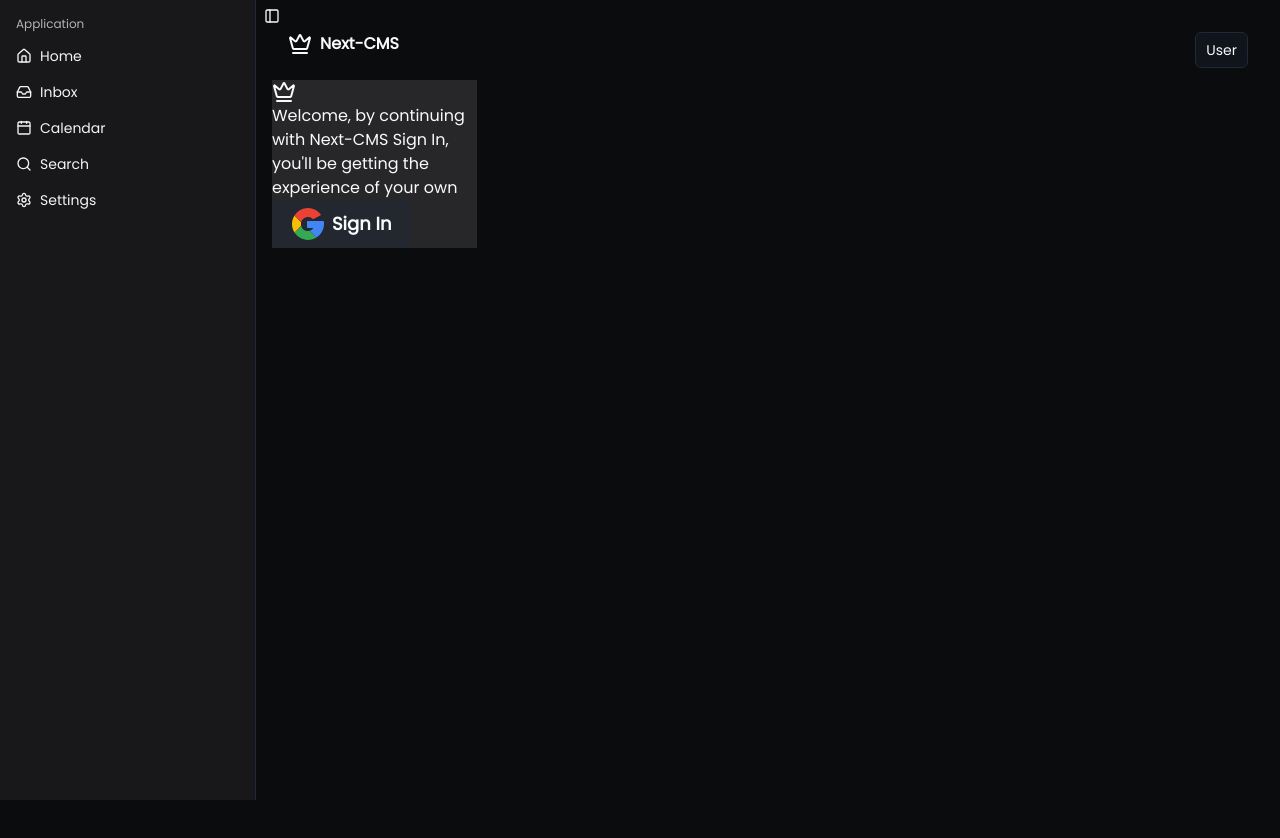
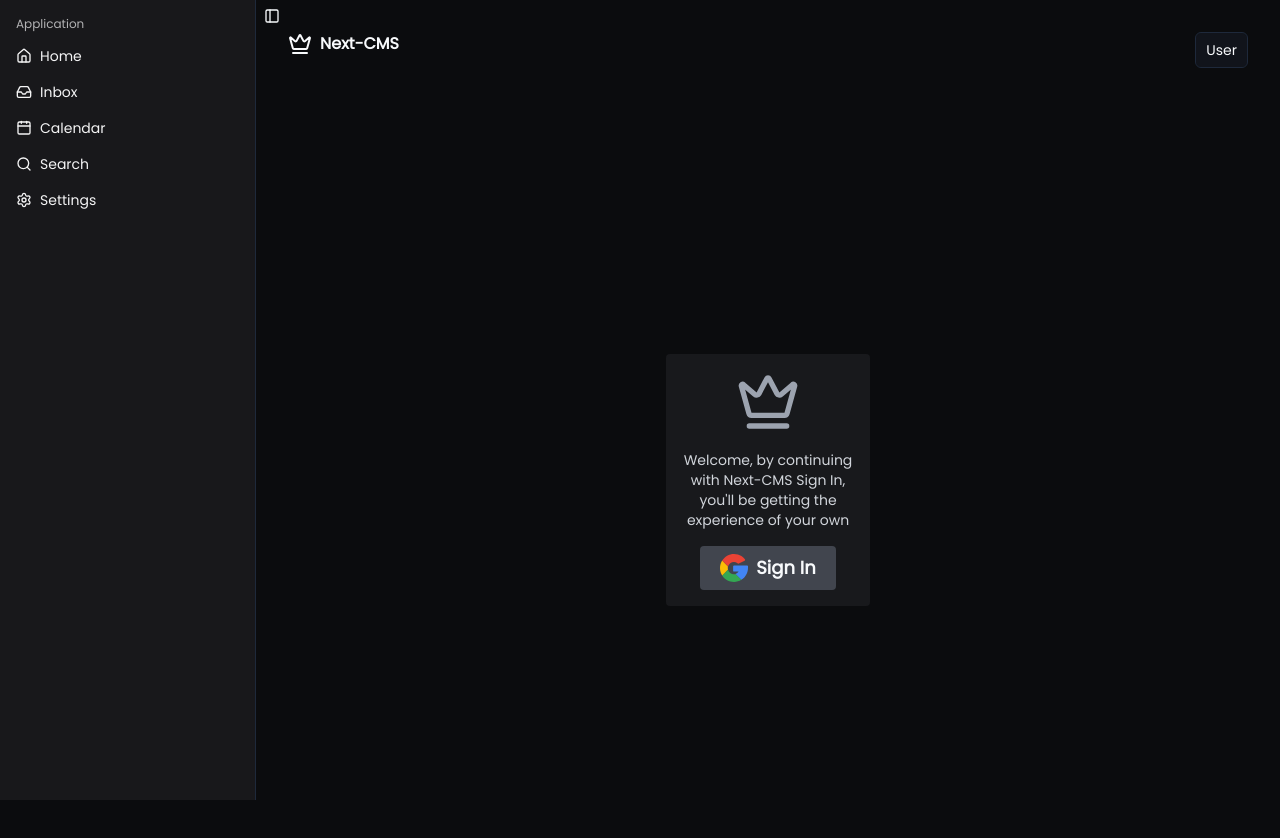
Before and after one commit to coderAshwathama/next-cms, a Next.js app: page /sign-in in a window 1280 px wide. Shown: the top 838 px of the page. Before the commit the page ends 800 px from the top, so only its background shows below. Built offline with nearby package versions, Linux system fonts and the light colour scheme.

Commit message:
added a sign In page

```diff
--- a/src/app/(auth)/sign-in/page.jsx
+++ b/src/app/(auth)/sign-in/page.jsx
@@ -1,17 +1,24 @@
+"use client";
 import { Icons } from "@/components/ui/icons";
 import { Crown } from "lucide-react";
 
 export default function SignIn() {
+  const onSignIn = () => {
+    console.log("trying to sign in");
+  };
   return (
-    <div className="w-full">
-      <div className="w-full md:w-1/5 mx-4 bg-zinc-800">
-        <Crown />
-        <p>
+    <div className="w-full flex h-screen justify-center items-center">
+      <div className="w-full sm:w-1/2  md:w-1/5 mx-4 p-4 rounded bg-zinc-800/50 flex  flex-col items-center gap-4">
+        <Crown className="size-16 text-gray-400" />
+        <p className="text-sm text-center text-gray-300">
           Welcome, by continuing with Next-CMS Sign In, you'll be getting the
           experience of your own
         </p>
-        <button className="flex items-center gap-2 bg-gray-800/50 px-5 py-2 rounded font-bold text-lg">
-          <Icons.GoogleLogo className="size-8" />
+        <button
+          className="flex items-center gap-2 bg-gray-500/50 hover:bg-gray-500/40 transition-colors duration-200 px-5 py-2 rounded font-bold text-lg"
+          onClick={onSignIn}
+        >
+          <Icons.GoogleLogo className="size-7" />
           Sign In
         </button>
       </div>
```
